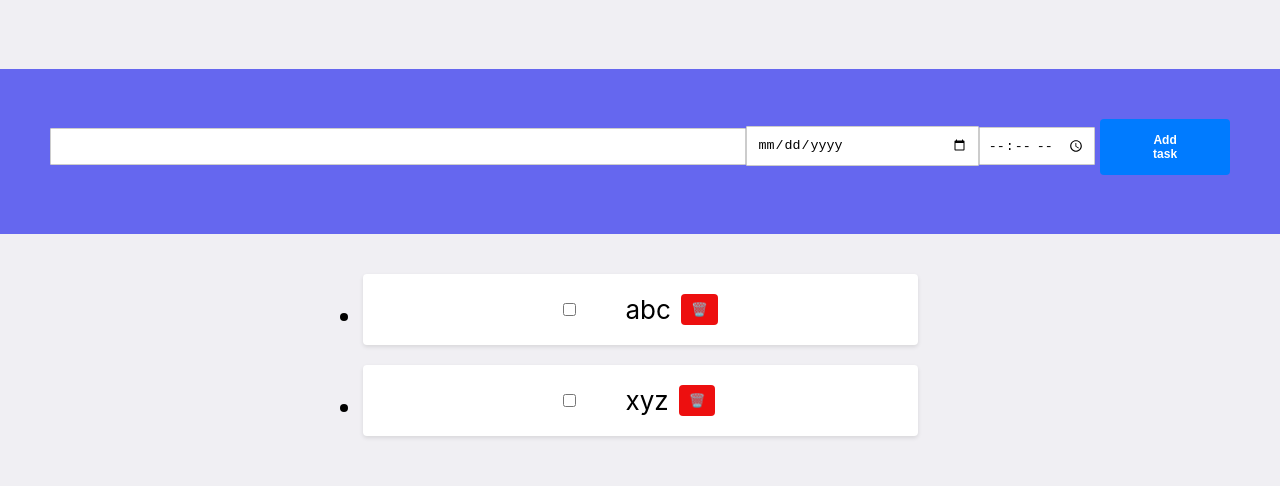
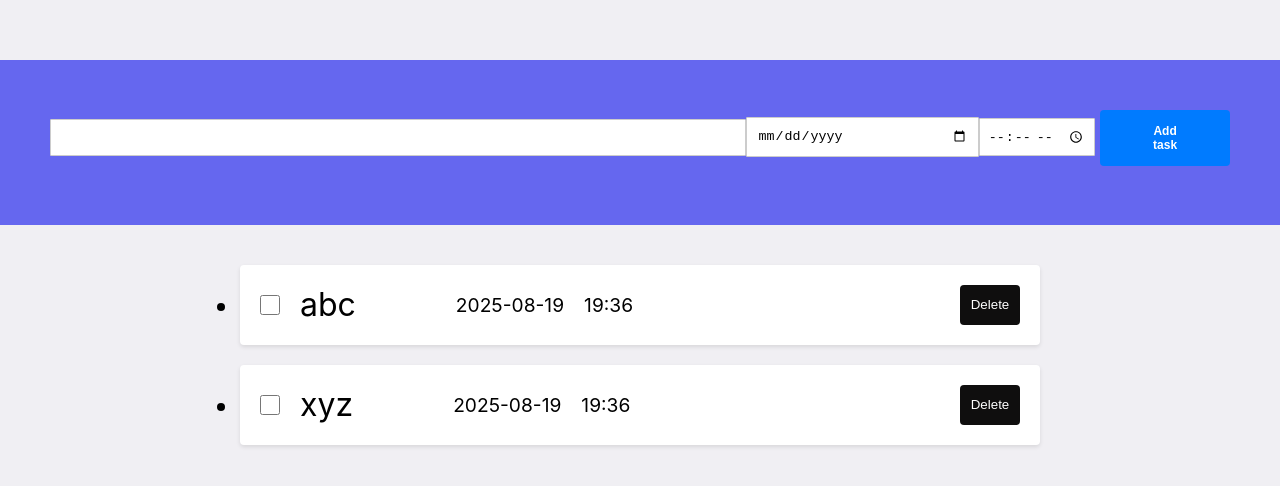
Before and after one commit to Alok-Yadav45/18-tas-1, a React (Create React App) app: page / in a window 1280 px wide. Shown: the part 148-634 px from the top of the page. Built offline with nearby package versions, Linux system fonts and the light colour scheme.

Commit message:
12 assignment-1

```diff
--- a/src/App.css
+++ b/src/App.css
@@ -78,28 +78,77 @@
 }
 
 .message {
+  display: flex;
+  flex-direction: row;
+  align-items: center;
+  justify-content:space-between;
+  padding: 0 20px;
   margin-top: 20px;
-  text-align: left;
-  width: 100%;
-  padding: 20px 200px;
+  height: 80px;
+  width: 800px;
   background-color: #fff;
   border-radius: 4px;
   box-shadow: 0 2px 4px rgba(0, 0, 0, 0.1);
-  display: flex;
-  flex-direction: row;
 }
-.message input {
-  margin-right: 50px;
-  cursor: pointer;
-  size: 200px ;
-  display: inline-block;
-}
+
 .delete-button {
-  margin-left: 10px;
-  background-color: #ed0f0f;
+  background-color: #0f0e0e;
   border: none;
   color: white;
   padding: 5px 10px;
   cursor: pointer;
+  height: 40px;
+  width: 60px;
   border-radius: 4px;
+  margin-left: auto;
 }
+.message .item{
+  margin-right: 50px;
+}
+.item-text {
+  display: inline-block;
+  margin-right: 100px;
+  font-size: 2rem;
+}
+.checkbox {
+  align-items: start;
+  margin: 0;
+  cursor: pointer;
+  width: 20px;
+  float: left;
+  height: 20px;
+  margin-right: 20px;
+
+
+}
+
+.item-date {
+  display: inline-block;
+  margin-right: 20px;
+  font-size: 1.2rem;
+}
+.item-time {
+  display: inline-block;
+  margin-right: 20px;
+  font-size: 1.2rem;
+}
+.item-completed {
+  display: inline-block;
+  margin-right: 20px;
+  font-size: 1.2rem;
+  color: green;
+}
+
+
+
+.delete-button {
+  background-color: #0f0e0e;
+  border: none;
+  color: white;
+  padding: 5px 10px;
+  cursor: pointer;
+  height: 40px;
+  width: 60px;
+  border-radius: 4px;
+  margin-left: auto;
+}
--- a/src/App.js
+++ b/src/App.js
@@ -4,8 +4,8 @@ import "./App.css";
 function App() {
     const [todo, setTodo] = useState([
 
-        { id: 0, text: "abc", completed: false },
-        { id: 1, text: "xyz", completed: false }
+        { id: 0, text: "abc", completed: false , date: "2025-08-19", time: "19:36" },
+        { id: 1, text: "xyz", completed: false , date: "2025-08-19", time: "19:36" },
 
     ]);
 
@@ -16,7 +16,7 @@ function App() {
 
     function newTOdo() {
 
-    if (input.trim() === "" && date.trim () === "" && time.trim() === "") {
+    if (input.trim() === "" && date.trim() === "" && time.trim() === "") {
       setError(true);
       return;
     }
@@ -72,13 +72,15 @@ function App() {
             type="text"
             onChange={inputHandler} value={input}
             onKeyDown={handleKeyDown} />
+
             <input
-           className="date-input"
+           className={error? "date error" : "date-input"}
            type="date"
            onChange={dateHandler}
            value={date} />
+
             <input
-           className="time-input"
+           className={error? "time error" : "time-input"}
             type="time"
             onChange={timeHandler}
             value={time} />
@@ -91,15 +93,22 @@ function App() {
         {todo.map(item => (
           <li key={item.id}>
             <div className="message">
-              <input
+              <input className="checkbox "
               type="checkbox"
               checked={item.completed}
               onChange={() => toggleCompleted(item.id)}
             />
-
+            <span className="item-text" >
             {item.text}
+            </span>
+            <span className="item-date">
+            {item.date}
+            </span>
+            <span className="item-time">
+            {item.time}
+            </span>
             <button className="delete-button" onClick={() => deleteTodo(item.id)}>
-          🗑️
+          Delete
         </button>
             </div>
 
```
Also changed, not shown: Delete.svg (added).
